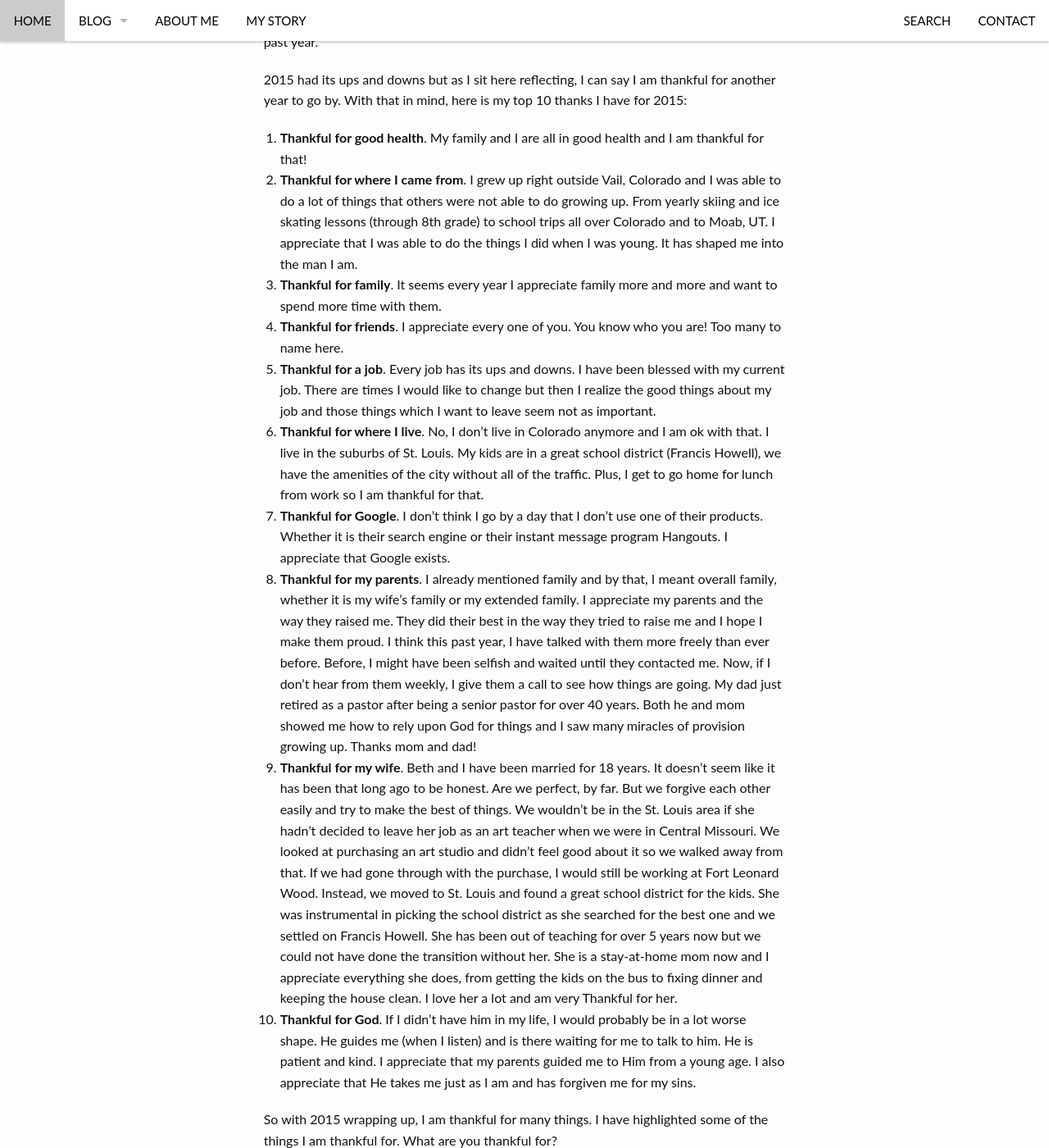
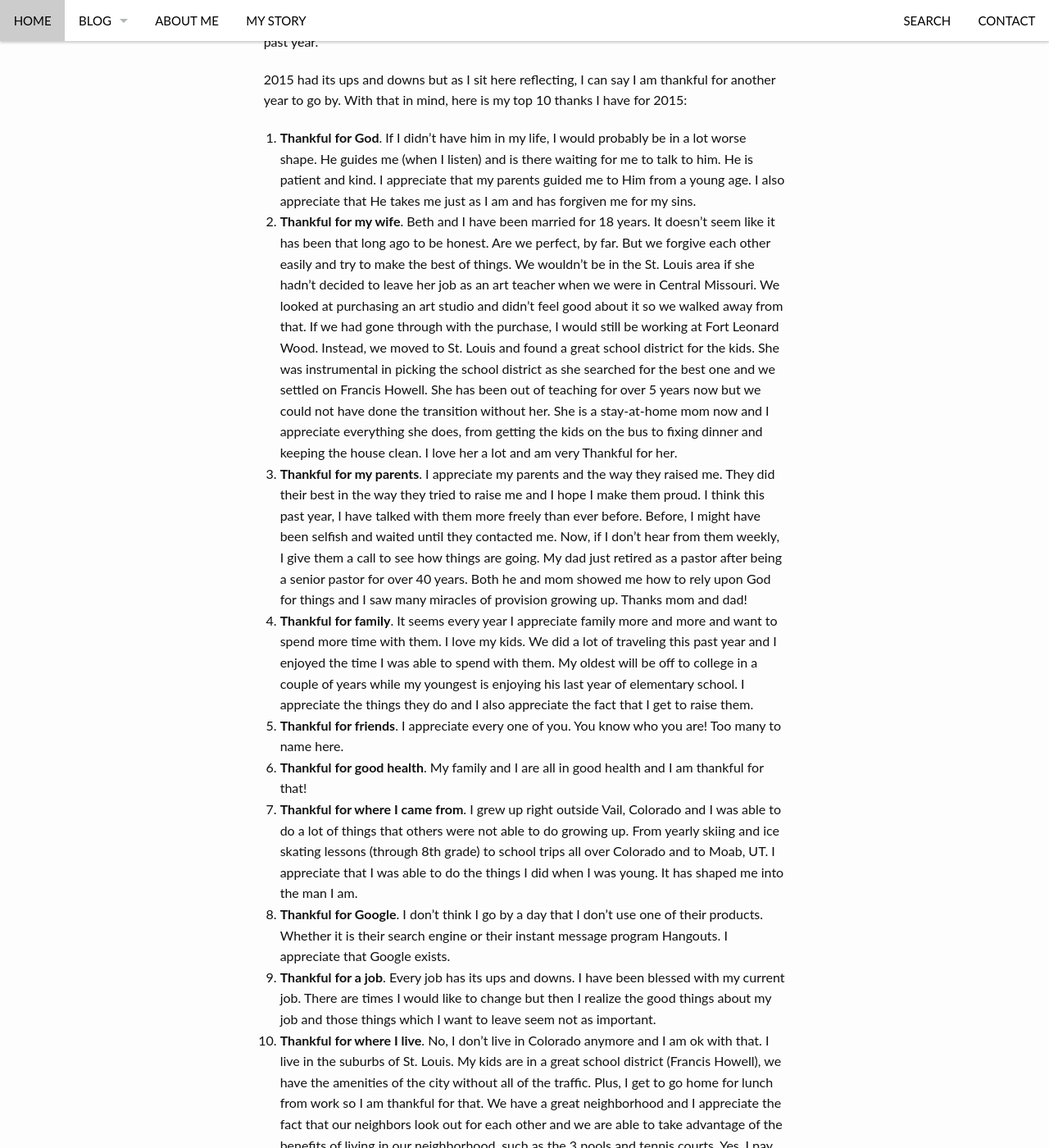
Before and after one commit to virtuallyanadmi/virtuallyanadmi.github.io, a Jekyll site: the page built from _posts/blog/2015-12-31-a-look-back-at-2015.markdown, in a window 1280 px wide and 1400 px high, scrolled down 715 px. Shown: the whole window at 82% size. Built offline with Jekyll 4.4.1, drawn with Linux system fonts in a browser that asks for light colours; some of the changed text lies outside the part shown.

```diff
--- a/_posts/blog/2015-12-31-a-look-back-at-2015.markdown
+++ b/_posts/blog/2015-12-31-a-look-back-at-2015.markdown
@@ -17,15 +17,15 @@ So hours away from welcoming in the new year, I am taking a moment to look back
 
 2015 had its ups and downs but as I sit here reflecting, I can say I am thankful for another year to go by. With that in mind, here is my top 10 thanks I have for 2015:
 
-10. **Thankful for good health**. My family and I are all in good health and I am thankful for that!
-9. **Thankful for where I came from**. I grew up right outside Vail, Colorado and I was able to do a lot of things that others were not able to do growing up. From yearly skiing and ice skating lessons (through 8th grade) to school trips all over Colorado and to Moab, UT. I appreciate that I was able to do the things I did when I was young. It has shaped me into the man I am.
-8. **Thankful for family**. It seems every year I appreciate family more and more and want to spend more time with them.
-7. **Thankful for friends**. I appreciate every one of you. You know who you are! Too many to name here.
-6. **Thankful for a job**. Every job has its ups and downs. I have been blessed with my current job. There are times I would like to change but then I realize the good things about my job and those things which I want to leave seem not as important.
-5. **Thankful for where I live**. No, I don't live in Colorado anymore and I am ok with that. I live in the suburbs of St. Louis. My kids are in a great school district (Francis Howell), we have the amenities of the city without all of the traffic. Plus, I get to go home for lunch from work so I am thankful for that.
-4. **Thankful for Google**. I don't think I go by a day that I don't use one of their products. Whether it is their search engine or their instant message program Hangouts. I appreciate that Google exists.
-3. **Thankful for my parents**. I already mentioned family and by that, I meant overall family, whether it is my wife's family or my extended family. I appreciate my parents and the way they raised me. They did their best in the way they tried to raise me and I hope I make them proud. I think this past year, I have talked with them more freely than ever before. Before, I might have been selfish and waited until they contacted me. Now, if I don't hear from them weekly, I give them a call to see how things are going. My dad just retired as a pastor after being a senior pastor for over 40 years. Both he and mom showed me how to rely upon God for things and I saw many miracles of provision growing up. Thanks mom and dad!
+1. **Thankful for God**. If I didn't have him in my life, I would probably be in a lot worse shape. He guides me (when I listen) and is there waiting for me to talk to him. He is patient and kind. I appreciate that my parents guided me to Him from a young age. I also appreciate that He takes me just as I am and has forgiven me for my sins.
 2. **Thankful for my wife**. Beth and I have been married for 18 years. It doesn't seem like it has been that long ago to be honest. Are we perfect, by far. But we forgive each other easily and try to make the best of things. We wouldn't be in the St. Louis area if she hadn't decided to leave her job as an art teacher when we were in Central Missouri. We looked at purchasing an art studio and didn't feel good about it so we walked away from that. If we had gone through with the purchase, I would still be working at Fort Leonard Wood. Instead, we moved to St. Louis and found a great school district for the kids. She was instrumental in picking the school district as she searched for the best one and we settled on Francis Howell. She has been out of teaching for over 5 years now but we could not have done the transition without her. She is a stay-at-home mom now and I appreciate everything she does, from getting the kids on the bus to fixing dinner and keeping the house clean. I love her a lot and am very Thankful for her.
-1. **Thankful for God**. If I didn't have him in my life, I would probably be in a lot worse shape. He guides me (when I listen) and is there waiting for me to talk to him. He is patient and kind. I appreciate that my parents guided me to Him from a young age. I also appreciate that He takes me just as I am and has forgiven me for my sins.
+3. **Thankful for my parents**. I appreciate my parents and the way they raised me. They did their best in the way they tried to raise me and I hope I make them proud. I think this past year, I have talked with them more freely than ever before. Before, I might have been selfish and waited until they contacted me. Now, if I don't hear from them weekly, I give them a call to see how things are going. My dad just retired as a pastor after being a senior pastor for over 40 years. Both he and mom showed me how to rely upon God for things and I saw many miracles of provision growing up. Thanks mom and dad!
+4. **Thankful for family**. It seems every year I appreciate family more and more and want to spend more time with them. I love my kids. We did a lot of traveling this past year and I enjoyed the time I was able to spend with them. My oldest will be off to college in a couple of years while my youngest is enjoying his last year of elementary school. I appreciate the things they do and I also appreciate the fact that I get to raise them.
+5. **Thankful for friends**. I appreciate every one of you. You know who you are! Too many to name here.
+6. **Thankful for good health**. My family and I are all in good health and I am thankful for that!
+7. **Thankful for where I came from**. I grew up right outside Vail, Colorado and I was able to do a lot of things that others were not able to do growing up. From yearly skiing and ice skating lessons (through 8th grade) to school trips all over Colorado and to Moab, UT. I appreciate that I was able to do the things I did when I was young. It has shaped me into the man I am.
+8. **Thankful for Google**. I don't think I go by a day that I don't use one of their products. Whether it is their search engine or their instant message program Hangouts. I appreciate that Google exists.
+9. **Thankful for a job**. Every job has its ups and downs. I have been blessed with my current job. There are times I would like to change but then I realize the good things about my job and those things which I want to leave seem not as important.
+10. **Thankful for where I live**. No, I don't live in Colorado anymore and I am ok with that. I live in the suburbs of St. Louis. My kids are in a great school district (Francis Howell), we have the amenities of the city without all of the traffic. Plus, I get to go home for lunch from work so I am thankful for that. We have a great neighborhood and I appreciate the fact that our neighbors look out for each other and we are able to take advantage of the benefits of living in our neighborhood, such as the 3 pools and tennis courts. Yes, I pay for them through the HOA but having a pool that I don't have to take care and is manned by a lifeguard is a plus. Also, I really enjoy our house. It has its faults like needing a new patio door and probably in need of tiering in the garage but it provides my family with a shelter and a home.
 
 So with 2015 wrapping up, I am thankful for many things. I have highlighted some of the things I am thankful for. What are you thankful for?
```
